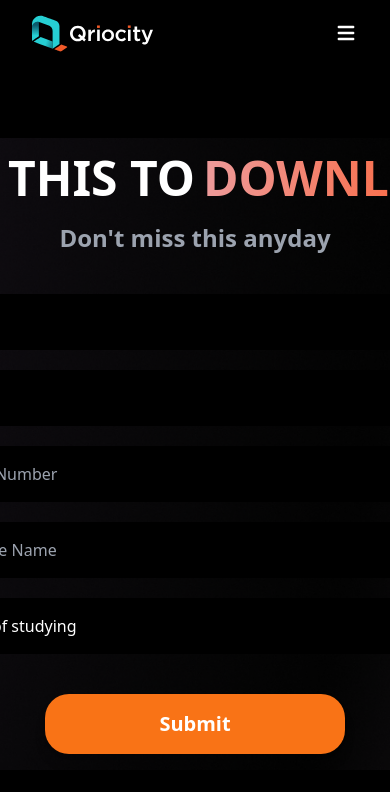
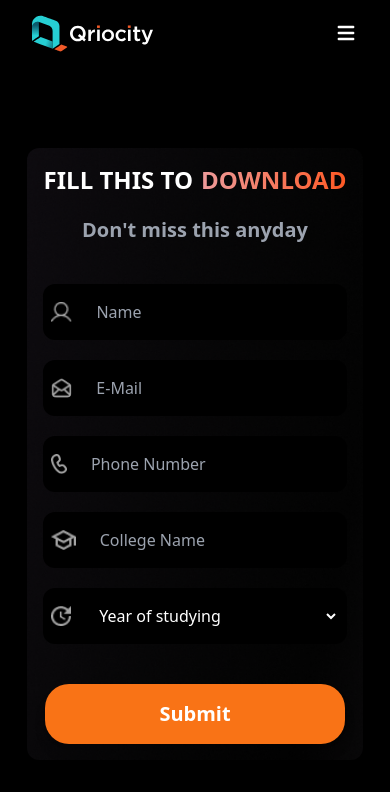
Before and after one commit to Qriocity-Company/Qriocity, a React (Vite) app: page /form in a window 390 px wide. Shown: the top 792 px of the page. Built offline with nearby package versions, Linux system fonts and the light colour scheme.

Commit message:
responsiveDesign

```diff
--- a/src/pages/FormPage.jsx
+++ b/src/pages/FormPage.jsx
@@ -84,22 +84,22 @@ const FormPage = () => {
   return (
     <div className="bg-black h-screen p-4 flex justify-center items-center">
       <div
-        className="rectangle p-4 rounded-xl  w-[1000px] flex flex-col mt-16"
+        className="rectangle p-4 rounded-xl lg:w-[1000px]  flex flex-col mt-16"
         style={divStyle}
       >
-        <div className="heading flex justify-center items-center gap-2 text-5xl font-bold">
+        <div className="heading flex justify-center items-center gap-2 lg:text-5xl text-2xl font-bold">
           <h1 className="text-white">FILL THIS TO</h1>
           <h1 className="bg-clip-text text-transparent bg-gradient-to-r from-[#ed9b9b] to-[#FF5924]">
             DOWNLOAD
           </h1>
         </div>
         <div className="flex mt-5 justify-center items-center">
-          <h1 className="font-semibold text-2xl text-gray-400">
+          <h1 className="font-semibold lg:text-2xl text-xl text-gray-400">
             Don't miss this anyday
           </h1>
         </div>
         <div className="flex flex-col justify-center items-center mt-10 gap-5 text-white">
-          <div className="flex items-center gap-4 bg-black p-2 rounded-xl w-[600px]">
+          <div className="flex items-center gap-4 bg-black p-2 rounded-xl lg:w-[600px] w-full">
             <img className="h-5" src={namepic} />
             <input
               className="outline-none bg-black p-2 w-full rounded-xl"
@@ -109,7 +109,7 @@ const FormPage = () => {
               required
             />
           </div>
-          <div className="flex items-center gap-4 bg-black p-2 rounded-xl w-[600px]">
+          <div className="flex items-center gap-4 bg-black p-2 rounded-xl lg:w-[600px] w-full">
             <img className="h-5" src={emailpic} />
             <input
               className="outline-none bg-black p-2 w-full rounded-xl"
@@ -119,7 +119,7 @@ const FormPage = () => {
               required
             />
           </div>
-          <div className="flex items-center gap-4 bg-black p-2 rounded-xl w-[600px]">
+          <div className="flex items-center gap-4 bg-black p-2 rounded-xl lg:w-[600px] w-full">
             <img className="h-5" src={phonepic} />
             <input
               className="outline-none bg-black p-2 w-full rounded-xl"
@@ -129,7 +129,7 @@ const FormPage = () => {
               required
             />
           </div>
-          <div className="flex items-center gap-4 bg-black rounded-xl w-[600px] p-2">
+          <div className="flex items-center gap-4 bg-black rounded-xl lg:w-[600px] w-full p-2">
             <img className="h-5" src={collegepic} />
             <input
               className="outline-none bg-black p-2 w-full rounded-xl"
@@ -139,10 +139,10 @@ const FormPage = () => {
               required
             />
           </div>
-          <div className="flex items-center gap-5 bg-black p-4 rounded-xl w-[600px]">
+          <div className="flex items-center gap-4 bg-black p-2 rounded-xl lg:w-[600px] w-full">
             <img className="h-5" src={yearpic} />
             <select
-              className="outline-none bg-black w-full rounded-xl"
+              className="outline-none bg-black w-full p-2 rounded-xl"
               value={year}
               onChange={(e) => setYear(e.target.value)}
               required
--- a/src/pages/ResourcesLandingPage.jsx
+++ b/src/pages/ResourcesLandingPage.jsx
@@ -16,7 +16,7 @@ const ResourceLandingPage = () => {
   return (
     <div className="bg-black h-screen flex items-center justify-center">
       <div className="relative flex flex-col lg:flex-row items-center justify-between w-full p-4 ">
-        <div className="relative box mt-32 lg:-m-8  p-8  bg-gradient-to-r from-gray-800 to-gray-900 text-white rounded-lg shadow-lg lg:w-[500px] lg:h-[500px] flex flex-col">
+        <div className="relative box mt-28 lg:-m-8  p-4  bg-gradient-to-r from-gray-800 to-gray-900 text-white rounded-lg shadow-lg lg:w-[500px] lg:h-[500px] flex flex-col">
           <div className="place-self-center p-3 lg:w-[300px] w-auto flex justify-center items-center rounded-full text-white border-2 border-white mt-5">
             <h1 className="text-xl font-bold place-self-center ">
               FREE PDF RESOURCE
@@ -43,7 +43,7 @@ const ResourceLandingPage = () => {
           </button>
         </div>
         <img
-          className="h-[500px] lg:h-[700px] lg:-m-24 -m-20  "
+          className="h-[500px] lg:h-[700px] lg:-m-24 -m-20 object-cover "
           src={bg}
           alt="background"
         />
```
